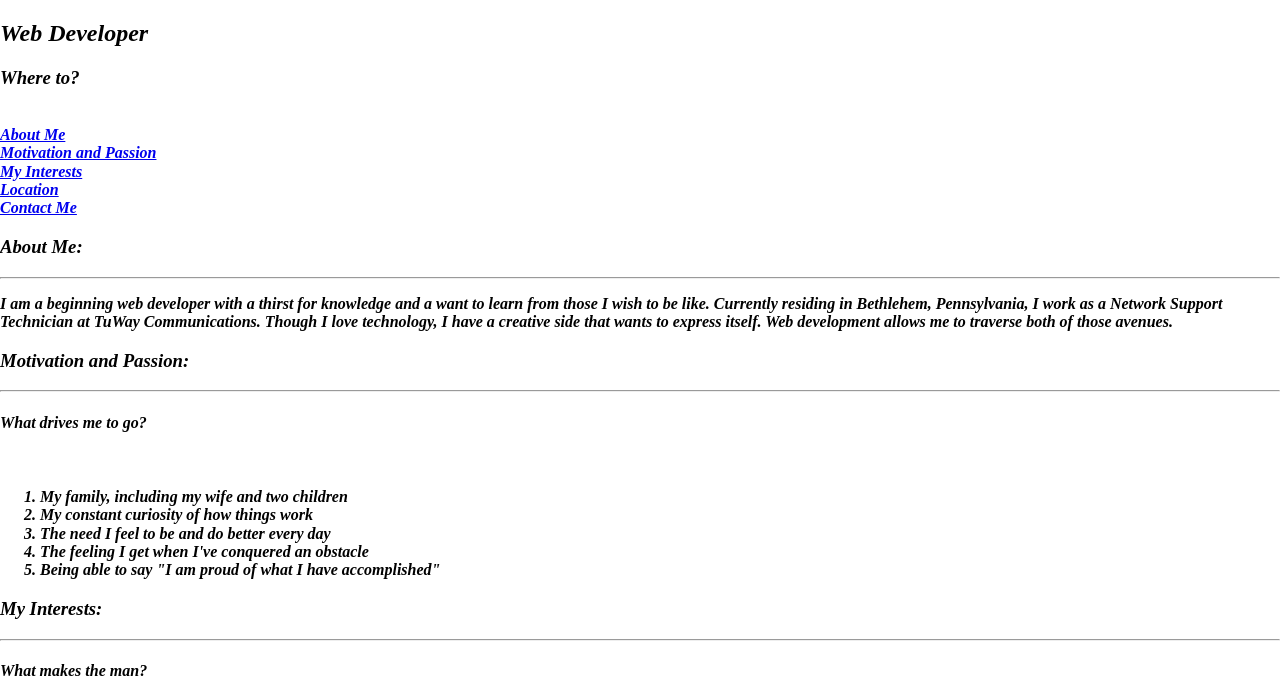
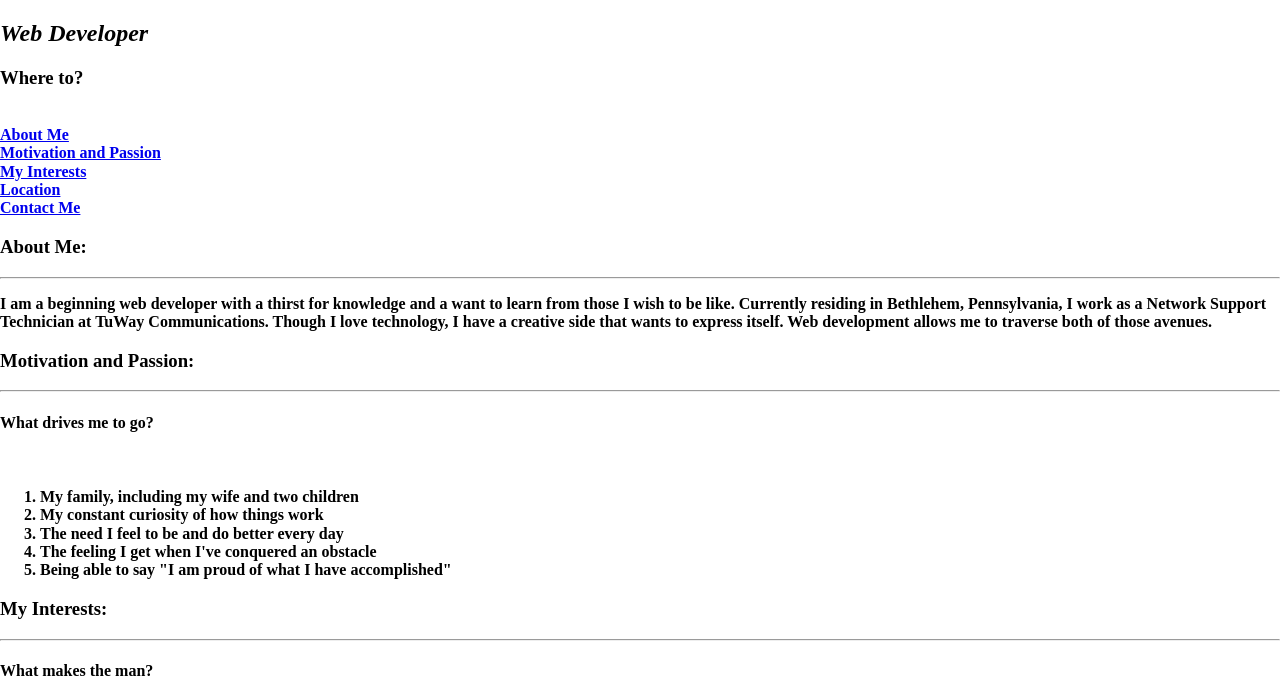
Before and after one commit to Mr-Patrick-the-dev/Portfolio-Web-Page, a plain HTML site: page index.html in a window 1280 px wide. Shown: the part 60-759 px from the top of the page. Drawn offline with nearby package versions, Linux system fonts and the light colour scheme.

Commit message:
Debug
Emphasis tag was left open

```diff
--- a/index.html
+++ b/index.html
@@ -18,7 +18,7 @@
         <h1><strong>Patrick J. Popovitz<strong></h1>
           </div>
        <div>
-         <h2><em>Web Developer<em></h2>
+         <h2><em>Web Developer</em></h2>
           </div>
         <div>
           <nav>
```
